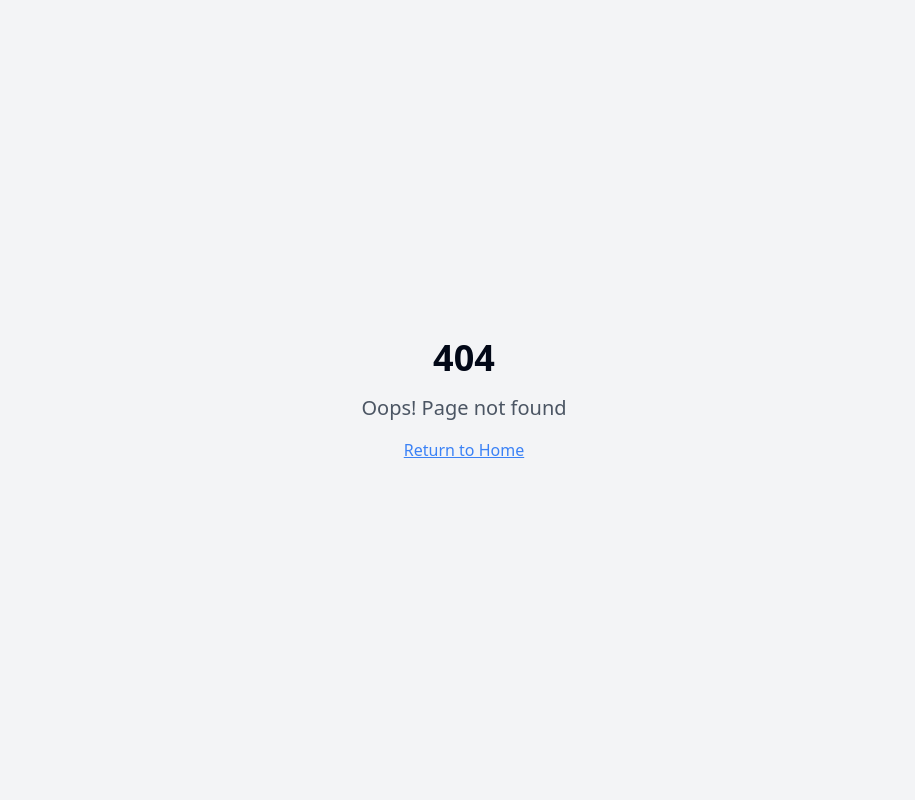
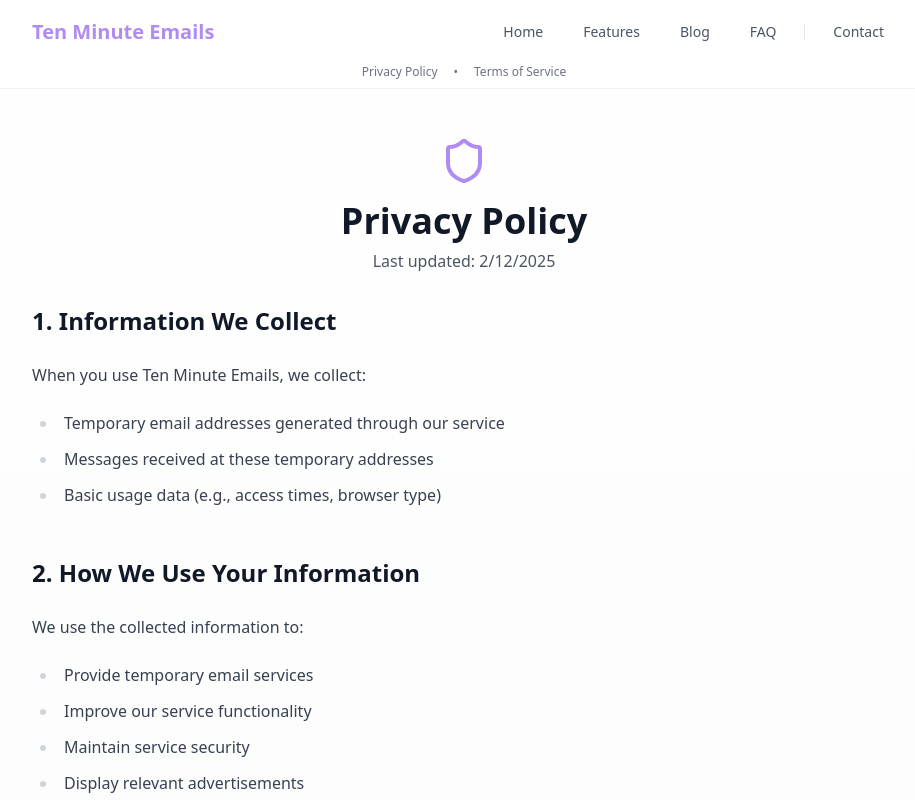
Before and after one commit to systemwide/tempomail-friend, a React (Vite) app: page /privacy in a window 1280 px wide. Before the commit this address had no page. Shown: the top 800 px of the page, without its empty margins (176-1091 px from the left). Built offline with nearby package versions, Linux system fonts and the light colour scheme.

Commit message:
Add legal pages
Add Privacy Policy, Terms of Service, and Contact pages to comply with AdSense guidelines.

```diff
--- a/src/App.tsx
+++ b/src/App.tsx
@@ -10,6 +10,9 @@ import BlogPost from "./pages/BlogPost";
 import FAQ from "./pages/FAQ";
 import Features from "./pages/Features";
 import NotFound from "./pages/NotFound";
+import Privacy from "./pages/Privacy";
+import Terms from "./pages/Terms";
+import Contact from "./pages/Contact";
 
 const queryClient = new QueryClient({
   defaultOptions: {
@@ -32,6 +35,9 @@ const App = () => (
           <Route path="/blog/:id" element={<BlogPost />} />
           <Route path="/faq" element={<FAQ />} />
           <Route path="/features" element={<Features />} />
+          <Route path="/privacy" element={<Privacy />} />
+          <Route path="/terms" element={<Terms />} />
+          <Route path="/contact" element={<Contact />} />
           <Route path="*" element={<NotFound />} />
         </Routes>
       </TooltipProvider>
--- a/src/components/Navigation.tsx
+++ b/src/components/Navigation.tsx
@@ -57,6 +57,15 @@ const Navigation = ({ currentLanguage = "en", onLanguageChange }: NavigationProp
               </Link>
             ))}
 
+            <div className="h-4 w-px bg-gray-200" />
+
+            <Link
+              to="/contact"
+              className="text-sm text-gray-600 hover:text-primary hover:bg-primary/5 px-3 py-2 rounded-md transition-colors"
+            >
+              Contact
+            </Link>
+
             {onLanguageChange && (
               <DropdownMenu>
                 <DropdownMenuTrigger className="inline-flex items-center justify-center rounded-md text-sm font-medium transition-colors focus-visible:outline-none focus-visible:ring-1 focus-visible:ring-ring disabled:pointer-events-none disabled:opacity-50 hover:bg-accent hover:text-accent-foreground h-9 px-3">
@@ -77,6 +86,12 @@ const Navigation = ({ currentLanguage = "en", onLanguageChange }: NavigationProp
             )}
           </div>
         </div>
+
+        <div className="flex justify-center space-x-4 text-xs text-gray-500 pb-2">
+          <Link to="/privacy" className="hover:text-primary">Privacy Policy</Link>
+          <span>•</span>
+          <Link to="/terms" className="hover:text-primary">Terms of Service</Link>
+        </div>
       </div>
     </nav>
   );
--- /dev/null
+++ b/src/pages/Contact.tsx
@@ -0,0 +1,106 @@
+
+import { useState } from "react";
+import Navigation from "@/components/Navigation";
+import { MessageSquare } from "lucide-react";
+import { Button } from "@/components/ui/button";
+import { Input } from "@/components/ui/input";
+import { Textarea } from "@/components/ui/textarea";
+import { useToast } from "@/components/ui/use-toast";
+
+const Contact = () => {
+  const [name, setName] = useState("");
+  const [email, setEmail] = useState("");
+  const [message, setMessage] = useState("");
+  const [isSubmitting, setIsSubmitting] = useState(false);
+  const { toast } = useToast();
+
+  const handleSubmit = async (e: React.FormEvent) => {
+    e.preventDefault();
+    setIsSubmitting(true);
+
+    try {
+      const response = await fetch("/api/contact", {
+        method: "POST",
+        headers: { "Content-Type": "application/json" },
+        body: JSON.stringify({ name, email, message }),
+      });
+
+      if (!response.ok) throw new Error("Failed to send message");
+
+      toast({
+        title: "Message Sent",
+        description: "We'll get back to you as soon as possible!",
+      });
+
+      setName("");
+      setEmail("");
+      setMessage("");
+    } catch (error) {
+      toast({
+        variant: "destructive",
+        title: "Error",
+        description: "Failed to send message. Please try again later.",
+      });
+    } finally {
+      setIsSubmitting(false);
+    }
+  };
+
+  return (
+    <div className="min-h-screen bg-gradient-to-b from-white to-gray-50">
+      <Navigation />
+      <div className="max-w-4xl mx-auto py-12 px-4">
+        <div className="text-center mb-8">
+          <MessageSquare className="w-12 h-12 mx-auto mb-4 text-primary" />
+          <h1 className="text-4xl font-bold text-gray-900">Contact Us</h1>
+          <p className="mt-2 text-gray-600">We'd love to hear from you</p>
+        </div>
+
+        <div className="max-w-lg mx-auto">
+          <form onSubmit={handleSubmit} className="space-y-6">
+            <div>
+              <label htmlFor="name" className="block text-sm font-medium text-gray-700">Name</label>
+              <Input
+                id="name"
+                value={name}
+                onChange={(e) => setName(e.target.value)}
+                required
+                className="mt-1"
+              />
+            </div>
+
+            <div>
+              <label htmlFor="email" className="block text-sm font-medium text-gray-700">Email</label>
+              <Input
+                id="email"
+                type="email"
+                value={email}
+                onChange={(e) => setEmail(e.target.value)}
+                required
+                className="mt-1"
+              />
+            </div>
+
+            <div>
+              <label htmlFor="message" className="block text-sm font-medium text-gray-700">Message</label>
+              <Textarea
+                id="message"
+                value={message}
+                onChange={(e) => setMessage(e.target.value)}
+                required
+                className="mt-1"
+                rows={6}
+              />
+            </div>
+
+            <Button type="submit" className="w-full" disabled={isSubmitting}>
+              {isSubmitting ? "Sending..." : "Send Message"}
+            </Button>
+          </form>
+        </div>
+      </div>
+    </div>
+  );
+};
+
+export default Contact;
--- /dev/null
+++ b/src/pages/Privacy.tsx
@@ -0,0 +1,54 @@
+
+import Navigation from "@/components/Navigation";
+import { Shield } from "lucide-react";
+
+const Privacy = () => {
+  return (
+    <div className="min-h-screen bg-gradient-to-b from-white to-gray-50">
+      <Navigation />
+      <div className="max-w-4xl mx-auto py-12 px-4">
+        <div className="text-center mb-8">
+          <Shield className="w-12 h-12 mx-auto mb-4 text-primary" />
+          <h1 className="text-4xl font-bold text-gray-900">Privacy Policy</h1>
+          <p className="mt-2 text-gray-600">Last updated: {new Date().toLocaleDateString()}</p>
+        </div>
+
+        <div className="prose prose-gray max-w-none">
+          <h2>1. Information We Collect</h2>
+          <p>When you use Ten Minute Emails, we collect:</p>
+          <ul>
+            <li>Temporary email addresses generated through our service</li>
+            <li>Messages received at these temporary addresses</li>
+            <li>Basic usage data (e.g., access times, browser type)</li>
+          </ul>
+
+          <h2>2. How We Use Your Information</h2>
+          <p>We use the collected information to:</p>
+          <ul>
+            <li>Provide temporary email services</li>
+            <li>Improve our service functionality</li>
+            <li>Maintain service security</li>
+            <li>Display relevant advertisements</li>
+          </ul>
+
+          <h2>3. Data Retention</h2>
+          <p>Temporary email addresses and their contents are automatically deleted after 10 minutes. We do not permanently store any emails or personal information.</p>
+
+          <h2>4. Advertising</h2>
+          <p>We use Google AdSense to display advertisements. AdSense uses cookies and similar technologies to serve relevant ads based on your browsing history and interests.</p>
+
+          <h2>5. Security</h2>
+          <p>We implement appropriate security measures to protect against unauthorized access or misuse of information.</p>
+
+          <h2>6. Changes to This Policy</h2>
+          <p>We may update this privacy policy from time to time. We will notify users of any material changes by posting the new policy on this page.</p>
+
+          <h2>7. Contact Us</h2>
+          <p>If you have questions about this Privacy Policy, please contact us through our Contact page.</p>
+        </div>
+      </div>
+    </div>
+  );
+};
+
+export default Privacy;
--- /dev/null
+++ b/src/pages/Terms.tsx
@@ -0,0 +1,49 @@
+
+import Navigation from "@/components/Navigation";
+import { FileText } from "lucide-react";
+
+const Terms = () => {
+  return (
+    <div className="min-h-screen bg-gradient-to-b from-white to-gray-50">
+      <Navigation />
+      <div className="max-w-4xl mx-auto py-12 px-4">
+        <div className="text-center mb-8">
+          <FileText className="w-12 h-12 mx-auto mb-4 text-primary" />
+          <h1 className="text-4xl font-bold text-gray-900">Terms of Service</h1>
+          <p className="mt-2 text-gray-600">Last updated: {new Date().toLocaleDateString()}</p>
+        </div>
+
+        <div className="prose prose-gray max-w-none">
+          <h2>1. Terms</h2>
+          <p>By accessing Ten Minute Emails, you agree to these terms of service. Please read them carefully.</p>
+
+          <h2>2. Use License</h2>
+          <p>We grant you a limited, non-exclusive license to use our temporary email service for legitimate purposes. You may not:</p>
+          <ul>
+            <li>Use the service for spam, phishing, or other malicious activities</li>
+            <li>Attempt to bypass the 10-minute time limit</li>
+            <li>Interfere with the service's operation</li>
+            <li>Access the service through automated means</li>
+          </ul>
+
+          <h2>3. Disclaimer</h2>
+          <p>The service is provided "as is" without warranties of any kind. We are not responsible for any emails received or their contents.</p>
+
+          <h2>4. Limitations</h2>
+          <p>We shall not be liable for any damages arising from the use of our service.</p>
+
+          <h2>5. Revisions</h2>
+          <p>We may revise these terms at any time without notice. By continuing to use the service, you agree to the updated terms.</p>
+
+          <h2>6. Governing Law</h2>
+          <p>These terms are governed by the laws of the jurisdiction where our service operates.</p>
+
+          <h2>7. Contact</h2>
+          <p>For questions about these terms, please visit our Contact page.</p>
+        </div>
+      </div>
+    </div>
+  );
+};
+
+export default Terms;
```
